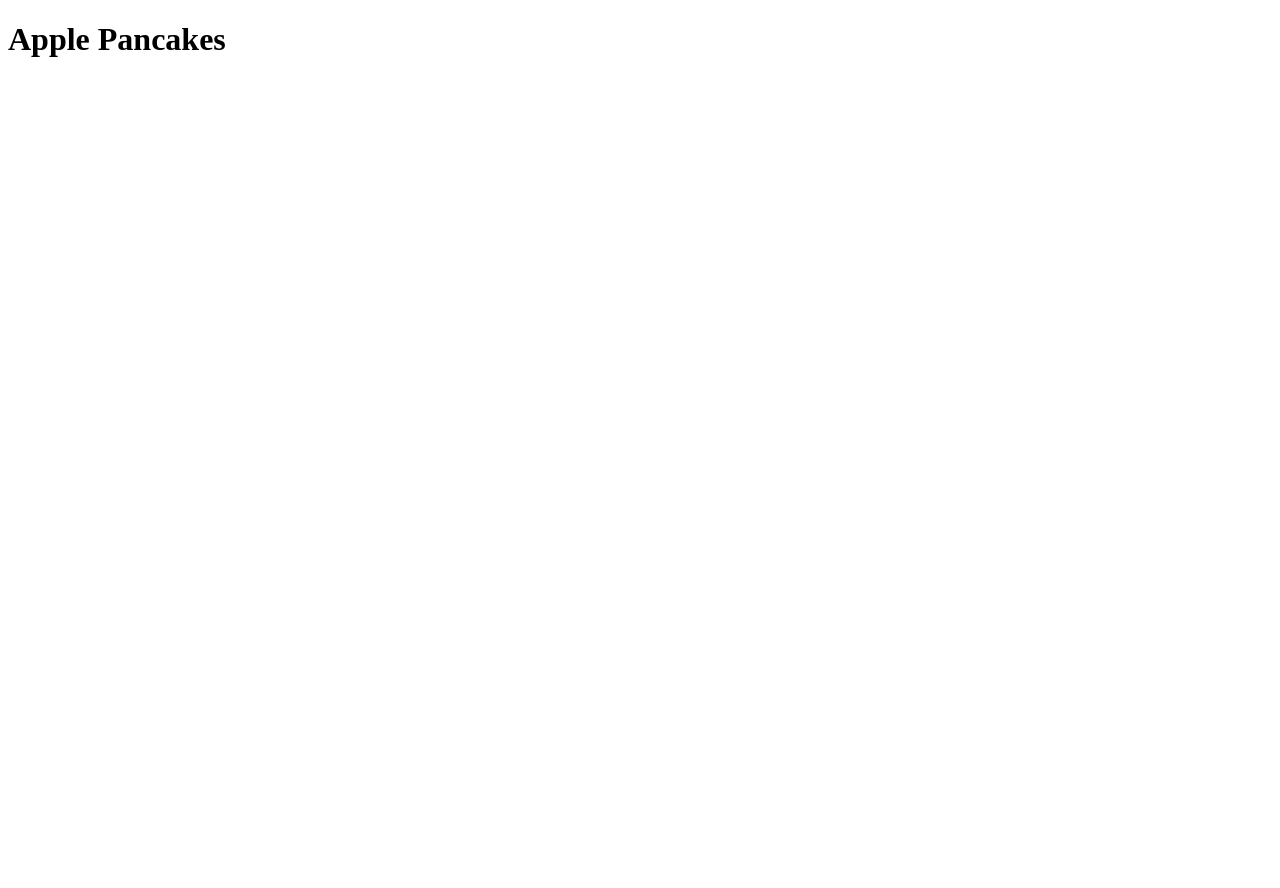
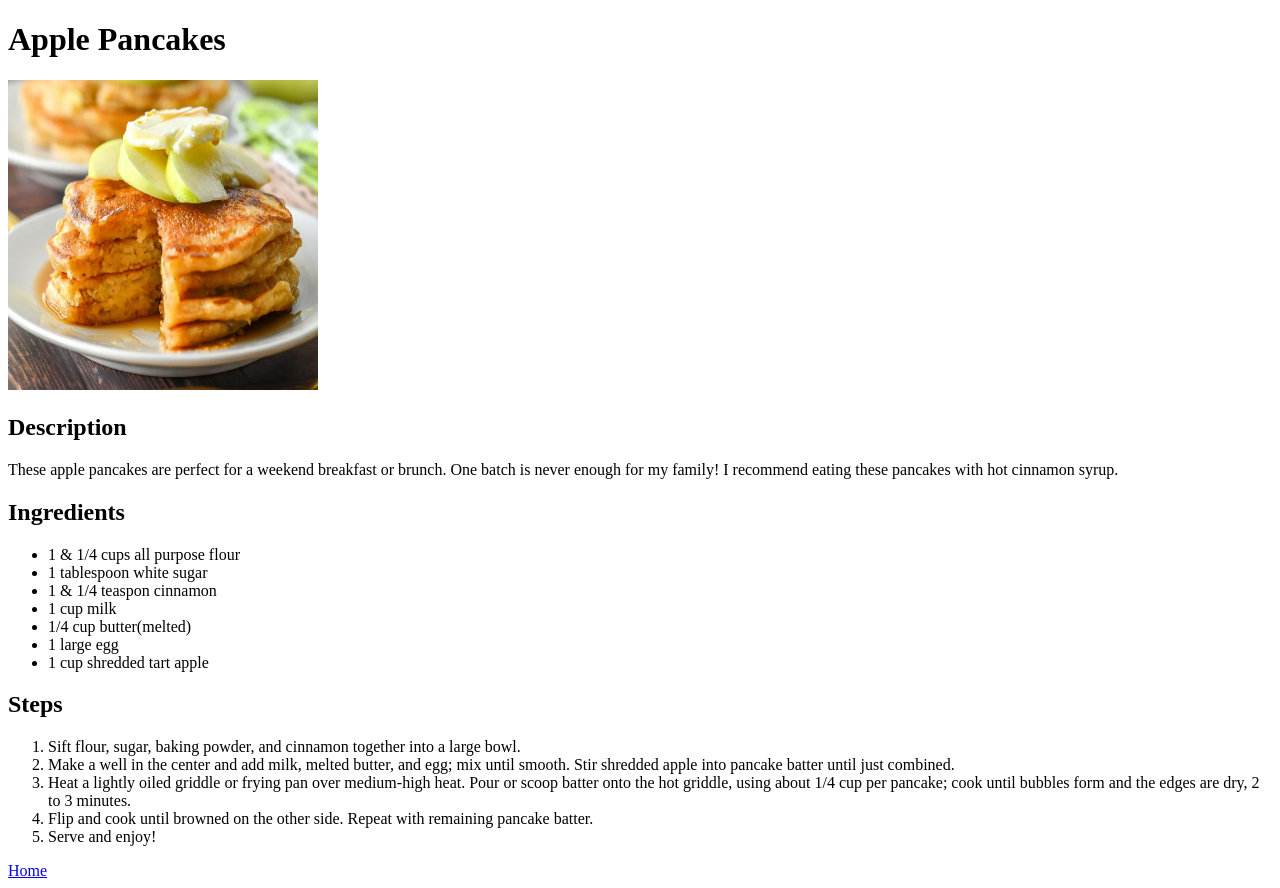
Before and after one commit to CalebGould747/odin-recipes, a plain HTML site: page recipes/apple-pancakes.html in a window 1280 px wide. Before the commit the page ends 800 px from the top, so only its background shows below. Drawn offline with Linux system fonts and the light colour scheme.

Commit message:
Update all pancake related files
Added the recipe info for the apple pancakes as well as uploaded the
image for the pancake.

```diff
--- a/recipes/apple-pancakes.html
+++ b/recipes/apple-pancakes.html
@@ -7,5 +7,50 @@
   </head>
   <body>
     <h1>Apple Pancakes</h1>
+    <img
+      src="../images/apple-pancake.webp"
+      alt="Image of pancakes"
+      height="310"
+      width="310"
+    />
+    <h2>Description</h2>
+    <p>
+      These apple pancakes are perfect for a weekend breakfast or brunch. One
+      batch is never enough for my family! I recommend eating these pancakes
+      with hot cinnamon syrup.
+    </p>
+    <h2>Ingredients</h2>
+    <ul>
+      <li>1 & 1/4 cups all purpose flour</li>
+      <li>1 tablespoon white sugar</li>
+      <li>1 & 1/4 teaspon cinnamon</li>
+      <li>1 cup milk</li>
+      <li>1/4 cup butter(melted)</li>
+      <li>1 large egg</li>
+      <li>1 cup shredded tart apple</li>
+    </ul>
+    <h2>Steps</h2>
+    <ol>
+      <li>
+        Sift flour, sugar, baking powder, and cinnamon together into a large
+        bowl.
+      </li>
+      <li>
+        Make a well in the center and add milk, melted butter, and egg; mix
+        until smooth. Stir shredded apple into pancake batter until just
+        combined.
+      </li>
+      <li>
+        Heat a lightly oiled griddle or frying pan over medium-high heat. Pour
+        or scoop batter onto the hot griddle, using about 1/4 cup per pancake;
+        cook until bubbles form and the edges are dry, 2 to 3 minutes.
+      </li>
+      <li>
+        Flip and cook until browned on the other side. Repeat with remaining
+        pancake batter.
+      </li>
+      <li>Serve and enjoy!</li>
+    </ol>
+    <a href="../index.html">Home</a>
   </body>
 </html>
```
Also changed, not shown: images/apple-pancake.webp (added).
